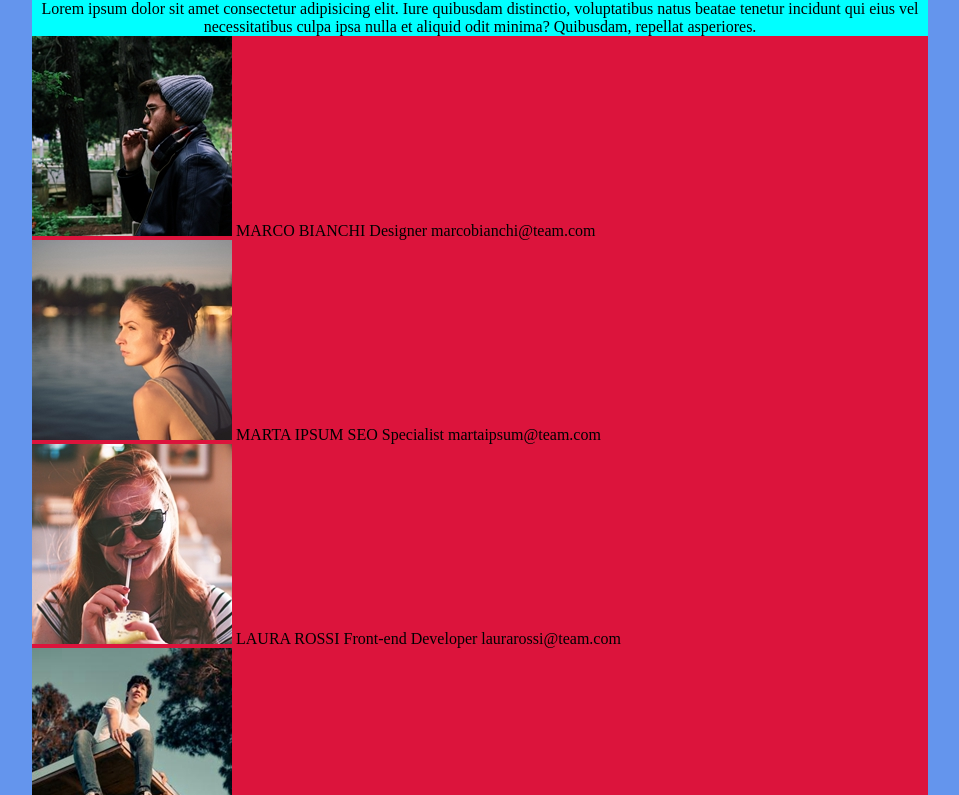
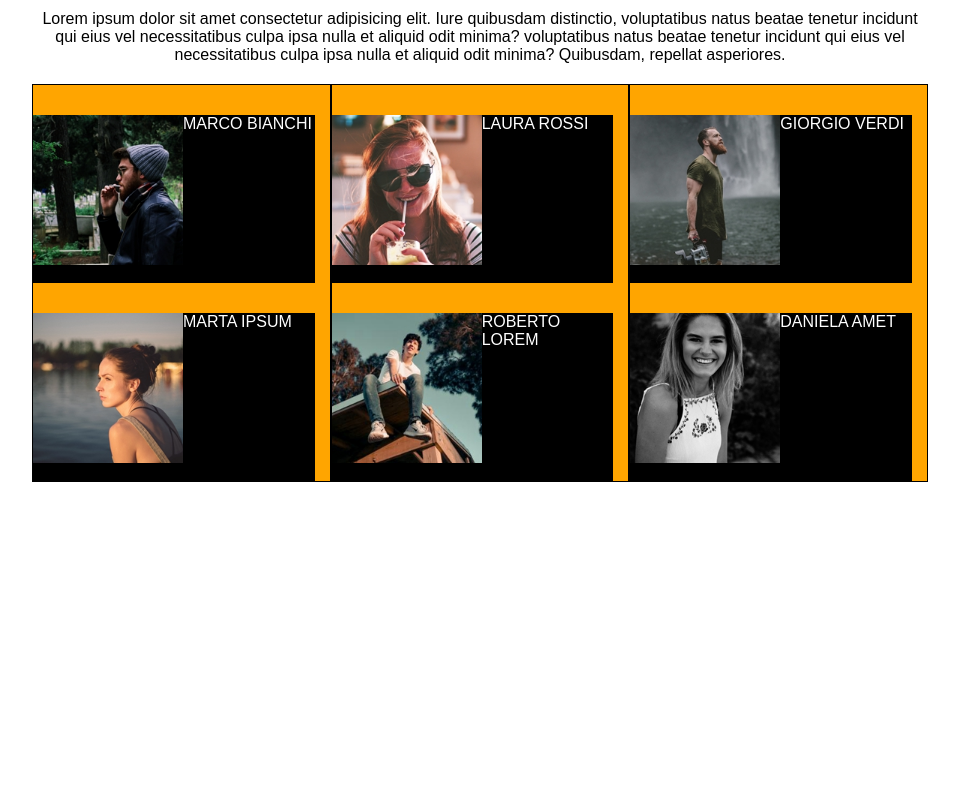
Before and after one commit to simla04/html-css-float-cards, a plain HTML site: page index.html in a window 1280 px wide. Shown: the part 77-872 px from the top of the page, without its empty margins (160-1119 px from the left). After the commit the page ends 800 px from the top, so only its background shows below. Drawn offline with Linux system fonts and the light colour scheme.

Commit message:
modifiche al css

```diff
--- a/assets/css/style.css
+++ b/assets/css/style.css
@@ -1,28 +1,68 @@
+/* RESET RULES CSS */
 *{margin: 0;
     padding: 0;
     box-sizing: border-box;
 }
 
-.container::after{
+.clearfix::after{
     content: '';
     display: table;
     clear: both;
 }
+
+
 body{
-    background-color: cornflowerblue;
+    font-family: sans-serif;
 }
+/* --------HEADER------------------------------------ */
 header{
-    background-color: aqua;
     width: 70%;
     margin: auto;
     text-align: center;
-    margin-top: 20px;
+    padding-bottom: 20px;
+}
+header h1{
+    color: red;
+    text-align: center;
+    margin-top: 30px;
 }
 header p{
     margin-top: 20px;
+
 }
+
+/* IL MAIN E IL CONTAINER DI COLONNE-------------------- */
 main{
-    background-color: crimson;
+    /* background-color: crimson; */
     width: 70%;
     margin: auto;
 }
+.container{
+    width: 100%;
+}
+/* ----COLONNE 1-2-3---------------------------------- */
+.col{
+    float: left;
+    width: calc(100% /3);
+    background-color: orange;
+    border: black 1px solid;
+}
+/* ----CARD------------------------------------------- */
+.card{
+    width: 95%;
+    background-color: black;
+    margin-top: 30px;
+}
+/* ---CARD TAG----------------------------------------- */
+ .card img{
+    height: 150px;
+    float: left;
+}
+
+.nome{
+    font: bold;
+    color:white;
+}
+.lavoro{
+    font: 100;
+}
--- a/index.html
+++ b/index.html
@@ -12,79 +12,94 @@
 <body>
     <header>
         <h1> Meet Our Team </h1>
-        <p>Lorem ipsum dolor sit amet consectetur adipisicing elit. Iure quibusdam distinctio, voluptatibus natus beatae tenetur incidunt qui eius vel necessitatibus culpa ipsa nulla et aliquid odit minima? Quibusdam, repellat asperiores.</p>
+        <p>Lorem ipsum dolor sit amet consectetur adipisicing elit. Iure quibusdam distinctio, voluptatibus natus beatae tenetur incidunt qui eius vel necessitatibus culpa ipsa nulla et aliquid odit minima?
+            voluptatibus natus beatae tenetur incidunt qui eius vel necessitatibus culpa ipsa nulla et aliquid odit minima? Quibusdam, repellat asperiores.</p>
     </header>
 
     <main>
-        <section class="container">
-            <div class="columns">
+        <div class="container">
+            <div class="columns clearfix">
 
                 <!-- COLONNA1 -->
                 <div class="col">
-
                     <!-- prima card colonna 1 -->
-                    <div class="card">
-                        <img src="./assets/img/male1.png" alt="">
-                        <span class="nome">MARCO BIANCHI</span>
-                        <span class="lavoro">Designer</span>
-                        <span class="mail-contatto">marcobianchi@team.com</span>
+                    <div class="card clearfix">
+                            <img src="./assets/img/male1.png" alt="">
+                            <div class="text">
+                                <p>
+                                    <span class="nome">MARCO BIANCHI</span> <br>
+                                    <span class="lavoro">Designer</span><br>
+                                    <span class="mail-contatto">marcobianchi@team.com </span>
+                                </p>
+                            </div>
                     </div>
                     <!-- seconda card colonna 1 -->
-                    <div class="card">
+                    <div class="card clearfix">
                         <img src="./assets/img/female2.png" alt="">
-                        <span class="nome">MARTA IPSUM</span>
-                        <span class="lavoro">SEO Specialist</span>
-                        <span class="mail-contatto">martaipsum@team.com</span>
-
+                        <div class="text">
+                            <p>
+                                <span class="nome">MARTA IPSUM</span> <br>
+                                <span class="lavoro">SEO Specialist</span><br>
+                                <span class="mail-contatto">martaipsum@team.com</span>
+                            </p>
+                        </div>
                     </div>
                 </div>
-                <div>
-
-
-
                 <!-- COLONNA2 -->
                 <div class="col">
+                    <!-- prima card colonna 2 -->
+                    <div class="card clearfix">
+                        <img src="./assets/img/female1.png" alt="ragazza con occhiali da sole">
+                        <div class="text">
+                            <p>
+                                <span class="nome">LAURA ROSSI</span><br>
+                                <span class="lavoro">Front-end Developer</span><br>
+                                <span   class="mail-contatto">laurarossi@team.com</span>
+                            </p>
+                        </div>
+                    </div>
+                    <!-- seconda card colonna 2  -->
+                    <div class="card clearfix">
+                        <img src="./assets/img/male3.png" alt="">
+                        <div class="text">
+                            <p>
+                                <span class="nome">ROBERTO LOREM </span> <br>
+                                <span class="lavoro">Project Manager</span> <br>
+                                <span class="mail-contatto">robertolorem@team.com</span>
+                            </p>
+                        </div>
+                    </div>
+                </div>
+                <!-- COLONNA 3 -->
+                <div class="col">
+                    <!-- prima card colonna 3 -->
+                    <div class="card clearfix">
+                        <img src="./assets/img/male2.png" alt="">
+                        <div class="text">
+                            <p>
+                                <span class="nome">GIORGIO VERDI</span> <br>
+                                <span class="lavoro">Back-end Developer</span> <br>
+                                <span class="mail-contatto">giorgioverdi@team.com</span>
+                            </p>
+                        </div>
 
-                    <!-- prima card colonna 2 -->
-                    <div class="card">
-                        <img src="./assets/img/female1.png" alt="ragazza con occhiali da sole">
-                        <span class="nome">LAURA ROSSI</span>
-                        <span class="lavoro">Front-end Developer</span>
-                        <span class="mail-contatto">laurarossi@team.com</span>
 
                     </div>
 
-                    <!-- seconda card colonna 2  -->
-                    <div class="card">
-                        <img src="./assets/img/male3.png" alt="">
-                        <span class="nome">ROBERTO LOREM</span>
-                        <span class="lavoro">Project Manager</span>
-                        <span class="mail-contatto">robertolorem@team.com</span>
-
-                    </div>
-                </div>
-
-                <!-- COLONNA 3 -->
-                <div class="col">
-
-                    <!-- prima card colonna 3 -->
-                    <div class="card">
-                        <img src="./assets/img/male2.png" alt="">
-                        <span class="nome">GIORGIO VERDI</span>
-                        <span class="lavoro">Back-end Developer</span>
-                        <span class="mail-contatto">giorgioverdi@team.com</span>
-                    </div>
-
                     <!-- seconda card colonna 3 -->
-                    <div class="card">
+                    <div class="card clearfix ">
                         <img src="./assets/img/female3.png" alt="">
-                        <span class="nome">DANIELA AMET</span>
-                        <span class="lavoro">Analyst</span>
-                        <span class="mail-contatto">danielaamet@team.com</span>
+                        <div class="text">
+                            <p>
+                                <span class="nome">DANIELA AMET</span><br>
+                                <span class="lavoro">Analyst</span><br>
+                                <span class="mail-contatto">danielaamet@team.com</span>
+                            </p>
+                        </div>
                     </div>
                 </div>
             </div>
-        </section>
+        </div>
     </main>
 </body>
 </html>
```
